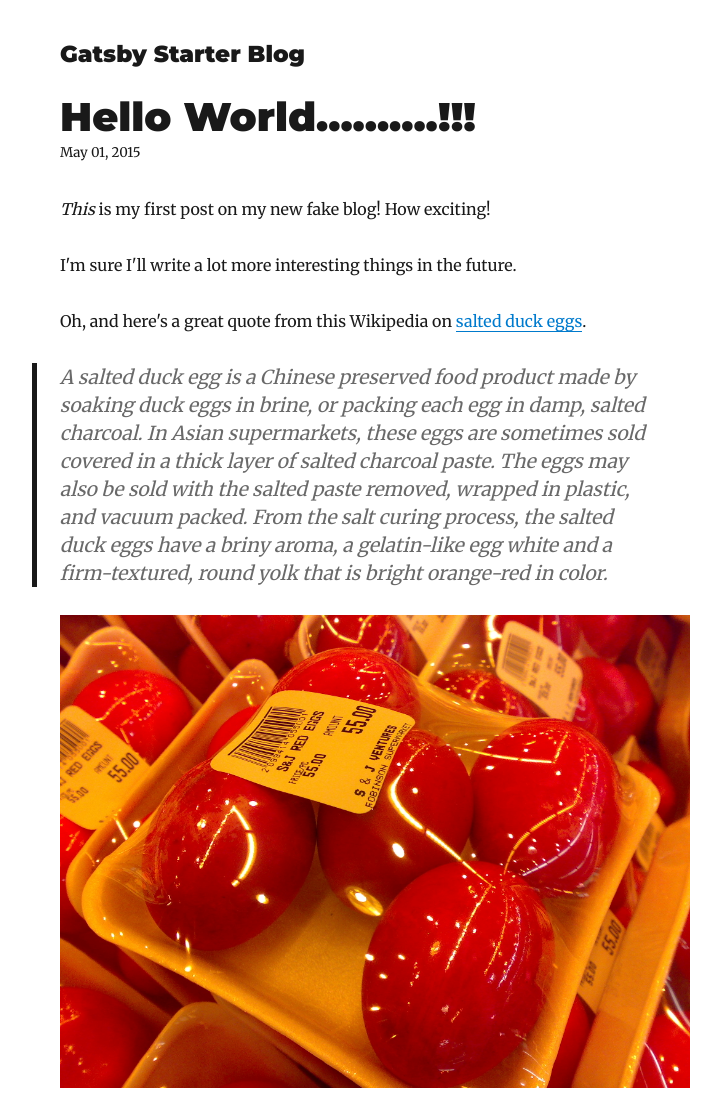
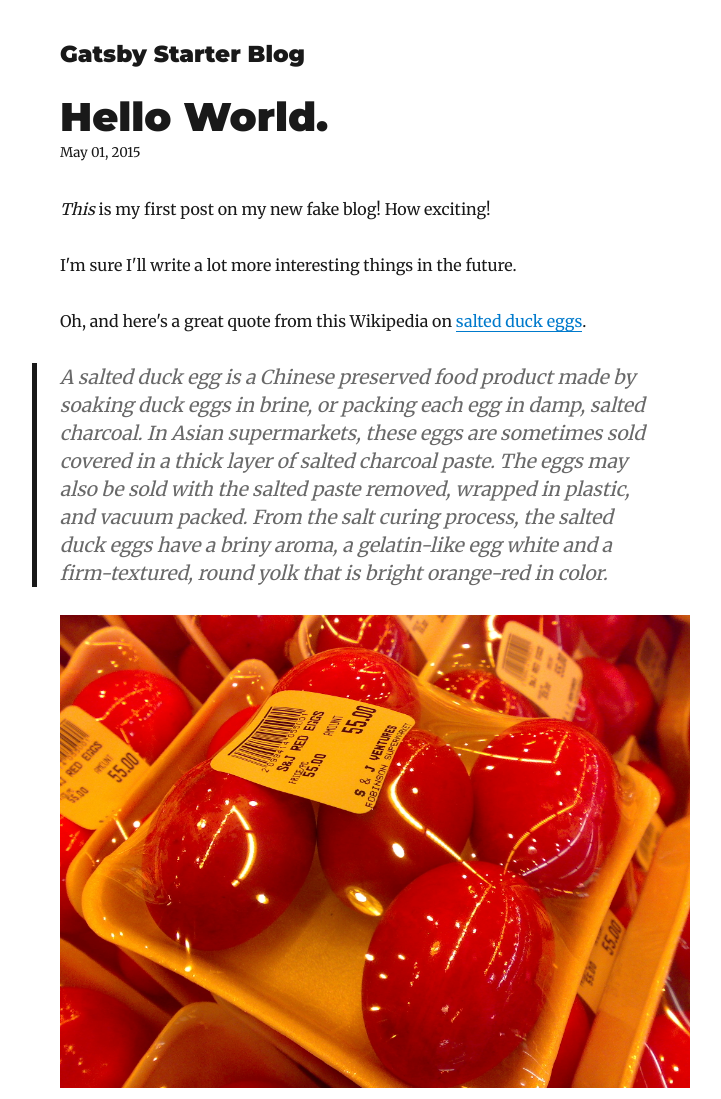
Before and after one commit to dber1/blog-test, a Gatsby site: page /hello-world/ in a window 1280 px wide. Shown: the top 1099 px of the page, without its empty margins (265-986 px from the left). Built offline with nearby package versions, Linux system fonts and the light colour scheme; Gatsby itself is replaced by a stand-in of ours; some packages are replaced by stand-ins of ours.

Commit message:
Update index.md

```diff
--- a/content/blog/hello-world/index.md
+++ b/content/blog/hello-world/index.md
@@ -1,5 +1,5 @@
 ---
-title: Hello World..........!!!
+title: Hello World.
 date: "2015-05-01T22:12:03.284Z"
 description: "Hello World!"
 ---
```
